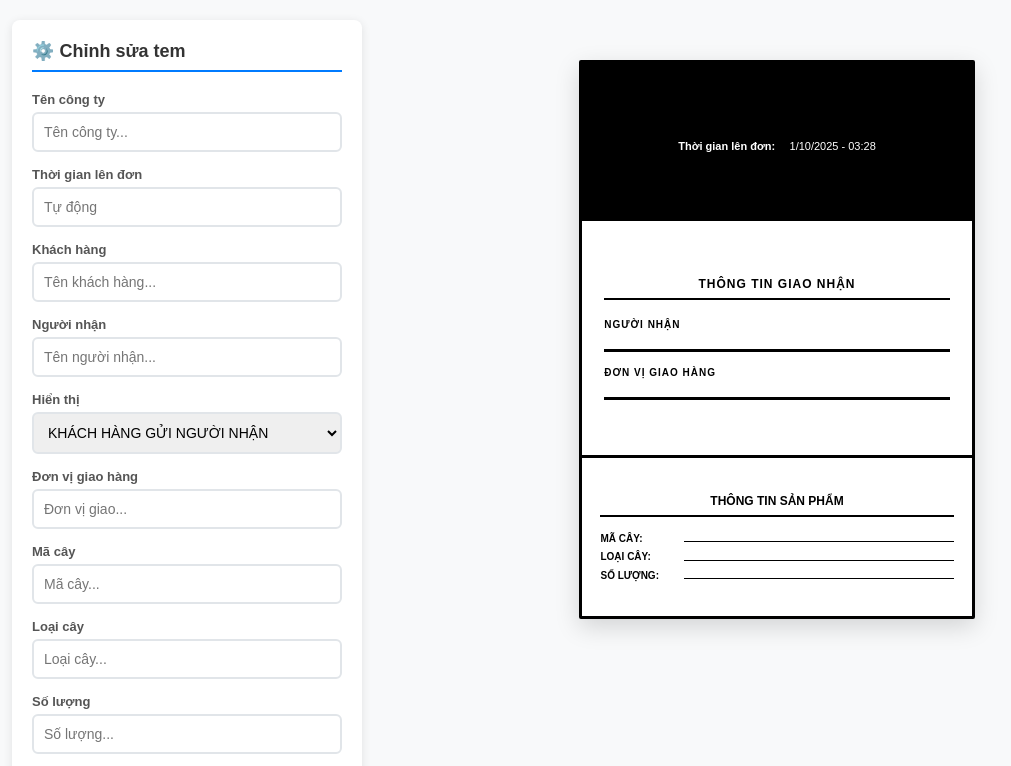
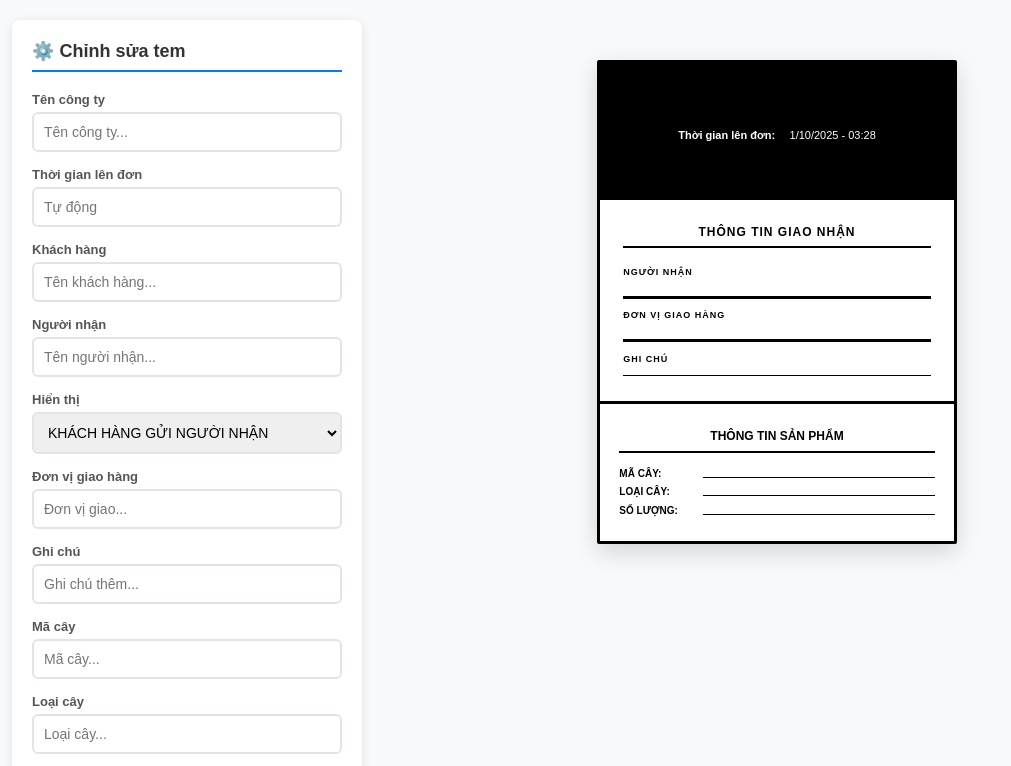
Before and after one commit to KidMo0n/temdanthung, a plain HTML site: page index.html in a window 1280 px wide. Shown: the top 766 px of the page, without its empty margins (48-1059 px from the left). Drawn offline with Linux system fonts and the light colour scheme.

Commit message:
Update index.html

```diff
--- a/index.html
+++ b/index.html
@@ -133,8 +133,8 @@
         }
 
         .label-container {
-            width: 105mm;
-            height: 148mm;
+            width: 95mm;
+            height: 128mm;
             border: 3px solid black;
             display: grid;
             grid-template-rows: 1fr 1.5fr 1fr;
@@ -200,7 +200,7 @@
         .shipping-info {
             display: flex;
             flex-direction: column;
-            gap: 4mm;
+            gap: 3mm;
         }
 
         .shipping-item {
@@ -211,18 +211,28 @@
 
         .shipping-label {
             font-weight: bold;
-            font-size: 10px;
+            font-size: 9px;
             text-transform: uppercase;
             letter-spacing: 1px;
         }
 
         .shipping-value {
-            font-size: 18px;
+            font-size: 16px;
             font-weight: bold;
             text-transform: uppercase;
             border-bottom: 3px solid black;
             padding: 2mm 0;
             letter-spacing: 1px;
+        }
+
+        .note-value {
+            font-size: 10px;
+            font-weight: normal;
+            text-transform: none;
+            border-bottom: 1px solid black;
+            padding: 1mm 0;
+            letter-spacing: 0;
+            font-style: italic;
         }
 
         .product-section {
@@ -348,6 +358,11 @@
             </div>
 
             <div class="form-row">
+                <label>Ghi chú</label>
+                <input type="text" id="input-note" placeholder="Ghi chú thêm...">
+            </div>
+
+            <div class="form-row">
                 <label>Mã cây</label>
                 <input type="text" id="input-code" placeholder="Mã cây...">
             </div>
@@ -395,6 +410,10 @@
                             <div class="shipping-label">Đơn vị giao hàng</div>
                             <div class="shipping-value" id="shippingUnit"></div>
                         </div>
+                        <div class="shipping-item">
+                            <div class="shipping-label">Ghi chú</div>
+                            <div class="note-value" id="note"></div>
+                        </div>
                     </div>
                 </div>
 
@@ -440,6 +459,7 @@
             const customer = document.getElementById('input-customer').value;
             const recipient = document.getElementById('input-recipient').value;
             const shipping = document.getElementById('input-shipping').value;
+            const note = document.getElementById('input-note').value;
             const code = document.getElementById('input-code').value;
             const type = document.getElementById('input-type').value;
             const quantity = document.getElementById('input-quantity').value;
@@ -470,6 +490,7 @@
             document.getElementById('recipient').textContent = displayText;
 
             document.getElementById('shippingUnit').textContent = shipping.toUpperCase();
+            document.getElementById('note').textContent = note;
             document.getElementById('treeCode').textContent = code.toUpperCase();
             document.getElementById('treeType').textContent = type.toUpperCase();
             document.getElementById('quantity').textContent = quantity.toUpperCase();
@@ -492,8 +513,8 @@
         }
 
         function initFromUrlParams() {
-            const params = ['company', 'time', 'customer', 'recipient', 'shipping', 'code', 'type', 'qty'];
-            const inputs = ['input-company', 'input-time', 'input-customer', 'input-recipient', 'input-shipping', 'input-code', 'input-type', 'input-quantity'];
+            const params = ['company', 'time', 'customer', 'recipient', 'shipping', 'note', 'code', 'type', 'qty'];
+            const inputs = ['input-company', 'input-time', 'input-customer', 'input-recipient', 'input-shipping', 'input-note', 'input-code', 'input-type', 'input-quantity'];
 
             params.forEach((param, index) => {
                 const value = decodeParam(getUrlParameter(param));
```
